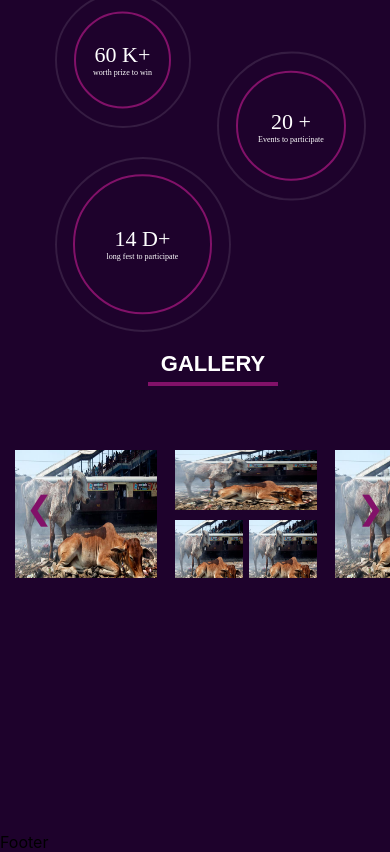
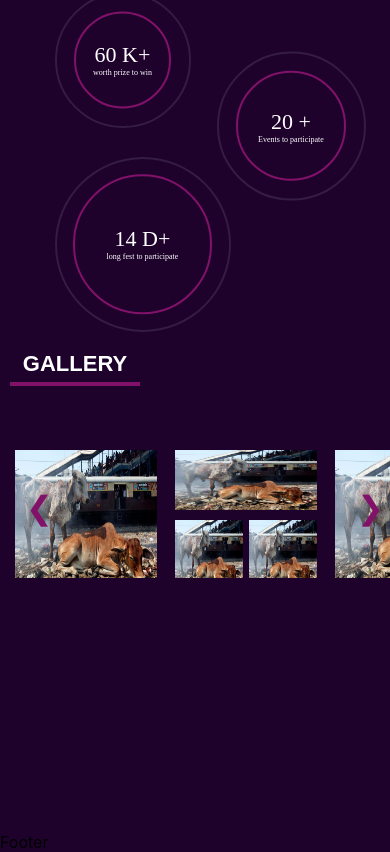
Before and after one commit to kreiva-iiitv/keriva-frontend-2020, a React (Create React App) app: page / in a window 390 px wide. Shown: the part 819-1671 px from the top of the page. Built offline with nearby package versions, Linux system fonts and the light colour scheme.

Commit message:
fixed a minor issue

```diff
--- a/src/Container/Gallery/gallery.css
+++ b/src/Container/Gallery/gallery.css
@@ -142,5 +142,8 @@
             top: 156px;
             right:-70px;
         }
+        .GalleryHead{
+            margin-left: 10px;
+        }
 
     }
```
